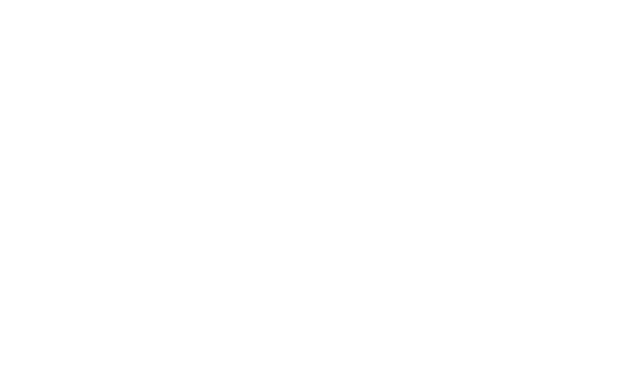
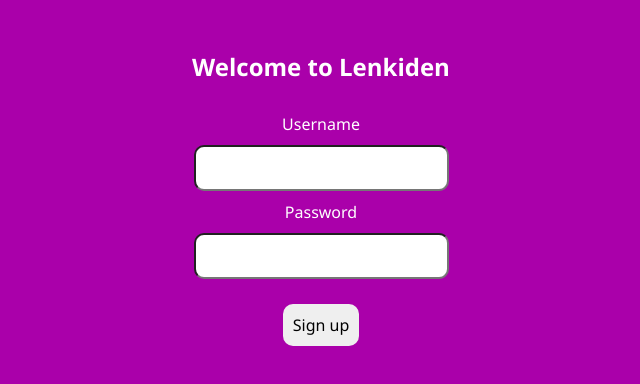
Before and after one commit to Victorreca/202209-w7chwe-victor-redondo-front, a React (Create React App) app: page /home in a window 1280 px wide. Shown: the top 384 px of the page, without its empty margins (319-959 px from the left). Built offline with nearby package versions, Linux system fonts and the light colour scheme.

Commit message:
Add register styles

```diff
--- a/src/GlobalStyle.tsx
+++ b/src/GlobalStyle.tsx
@@ -9,10 +9,7 @@ body,
 html {
   margin: 0;
   font-family: "Segoe UI", Tahoma, Geneva, Verdana, sans-serif;
-}
-
-body {
-  background-color: "#7eabc3";
+  background-color: #aa00aa;
 }
 
 input,
@@ -20,6 +17,7 @@ button,
 textarea,
 select {
   font: inherit;
+  padding: 10px
 }
 
 button,
@@ -43,6 +41,20 @@ h4,
 h5,
 h6 {
   margin: 0;
+
+}
+label{
+  display: block;
+  color: white;
+  padding-bottom: 10px;
+  padding-top: 10px;
+}
+
+.form__title {
+    text-align: center;
+    padding-top: 50px;
+    padding-bottom: 20px;
+    color: white;
 }
 
 img {
@@ -50,6 +62,19 @@ img {
   max-width: 100%;
 }
 
+.button {
+    margin-top: 25px;
+    border-radius: 10px;
+    border: none;
+}
+.button:hover {
+  background: #00f1ff;;
+
+  text-decoration: none;
+}
+input{
+  border-radius: 10px;
+}
 `;
 
 export default GlobalStyle;
--- a/src/components/App/App.tsx
+++ b/src/components/App/App.tsx
@@ -1,9 +1,17 @@
-function App() {
+import { Navigate, Route, Routes } from "react-router-dom";
+import Home from "../pages/HomePage/Home";
+import RegisterPage from "../pages/RegisterPage/RegisterPage";
+
+const App = () => {
   return (
     <div className="app">
-      <header className="app-header"></header>
+      <Routes>
+        <Route path="/home" element={<RegisterPage />} />
+        <Route path="/" element={<Navigate to="/home" />} />
+        <Route path="/users" element={<Home />} />
+      </Routes>
     </div>
   );
-}
+};
 
 export default App;
--- /dev/null
+++ b/src/components/Register/Register.tsx
@@ -0,0 +1,71 @@
+import React, { useState } from "react";
+import { useNavigate } from "react-router-dom";
+import { RegisterStyled } from "./RegisterStyled";
+
+const Register = (): JSX.Element => {
+  const initialFormData = {
+    username: "",
+    password: "",
+  };
+  const [initialForm, setInitialForm] = useState(initialFormData);
+
+  const navigate = useNavigate();
+
+  const handleFormChange = (
+    event:
+      | React.ChangeEvent<HTMLInputElement>
+      | React.ChangeEvent<HTMLTextAreaElement>
+      | React.ChangeEvent<HTMLSelectElement>
+  ) => {
+    setInitialForm({
+      ...initialForm,
+      [event.target.id]: event.target.value,
+    });
+  };
+
+  const handleSubmit = async (event: React.SyntheticEvent) => {
+    event.preventDefault();
+
+    navigate("/users");
+  };
+
+  return (
+    <>
+      <h2 className="form__title">Welcome to Lenkiden</h2>
+      <RegisterStyled onSubmit={handleSubmit}>
+        <div className="form__container">
+          <label className="form__label" htmlFor="user">
+            Username
+          </label>
+          <input
+            type="text"
+            name="user"
+            id="user"
+            onChange={handleFormChange}
+            autoComplete="off"
+            required
+          />
+        </div>
+        <div className="form__container">
+          <label className="form__label" htmlFor="password">
+            Password
+          </label>
+          <input
+            type="password"
+            name="password"
+            id="password"
+            onChange={handleFormChange}
+            autoComplete="off"
+            required
+          />
+        </div>
+
+        <button className="button" type="button">
+          Sign up
+        </button>
+      </RegisterStyled>
+    </>
+  );
+};
+
+export default Register;
--- /dev/null
+++ b/src/components/Register/RegisterStyled.tsx
@@ -0,0 +1,5 @@
+import styled from "styled-components";
+
+export const RegisterStyled = styled.form`
+  text-align: center;
+`;
--- /dev/null
+++ b/src/components/pages/HomePage/Home.tsx
@@ -0,0 +1,14 @@
+const Home = (): JSX.Element => {
+  return (
+    <>
+      <div className="page-header">
+        <span className="page-header__subtitle">
+          In search of new friends or enemies
+        </span>
+        <span className="page-header__title">Discover new people</span>
+      </div>
+    </>
+  );
+};
+
+export default Home;
--- /dev/null
+++ b/src/components/pages/RegisterPage/RegisterPage.tsx
@@ -0,0 +1,6 @@
+import Register from "../../Register/Register";
+
+const RegisterPage = (): JSX.Element => {
+  return <Register />;
+};
+export default RegisterPage;
--- a/src/redux/mainTheme.ts
+++ b/src/redux/mainTheme.ts
@@ -1,5 +1,5 @@
 const mainTheme = {
-  mainBlack: "#000",
+  mainBackgroundColor: "#aa00aa",
   mainLightBlue: "#7eabc3",
   mainBlue: "#5d7d8f",
   mainDarkBlue: "#173342",
```
Also changed, not shown: src/index.css (+2 -7 lines).
